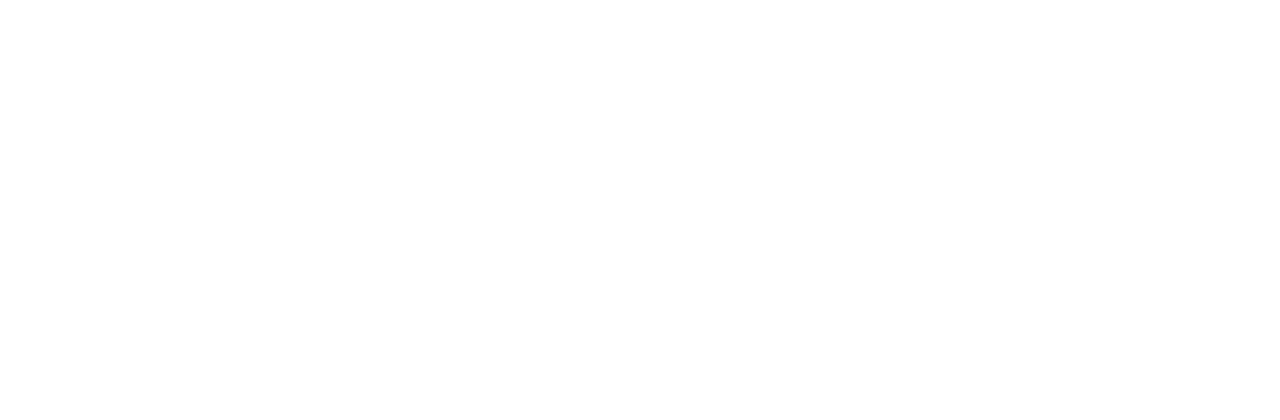
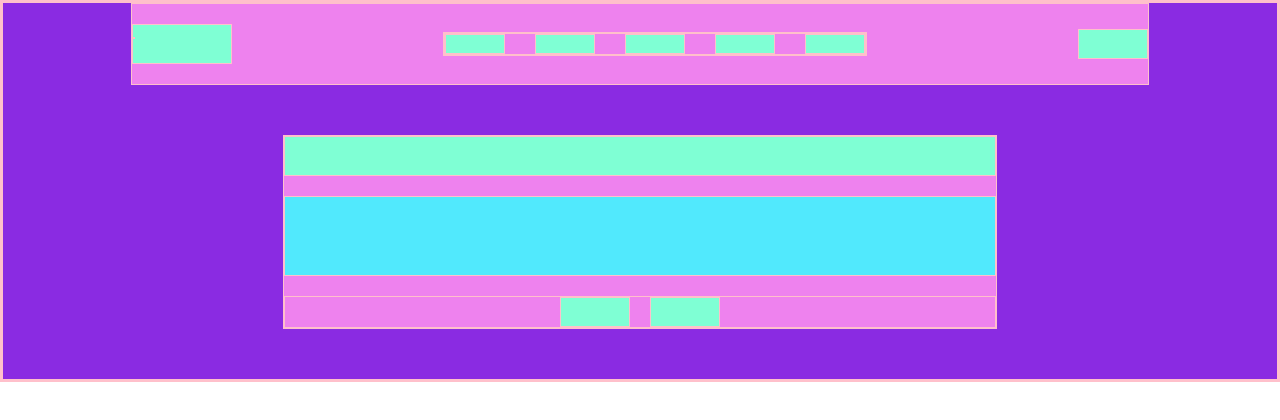
Before and after one commit to monica-harabagiu/htmlcss-struttura-discord, a plain HTML site: page index.html in a window 1280 px wide. Drawn offline with Linux system fonts and the light colour scheme; files that its build step writes are made by us from their sources.

Commit message:
header layout

```diff
--- a/assets/css/style.css
+++ b/assets/css/style.css
@@ -2,4 +2,74 @@
     margin: 0;
     padding: 0;
     box-sizing: border-box;
+    border: 1px solid pink;
 }
+
+header {
+    background-color: blueviolet;
+    padding-inline: 10%;
+}
+
+.flex {
+    display: flex;
+}
+
+.nav-bar {
+    padding-block: 20px;
+    background-color: violet;
+    justify-content: space-between;
+    align-items: center;
+}
+
+.nav-bar figure {
+    background-color: aquamarine;
+    height: 40px;
+    width: 100px;
+}
+
+ul {
+    gap: 30px;
+}
+
+ul li{
+    width: 60px;
+    list-style-type: none;
+    background-color: aquamarine;
+    height: 20px;
+}
+
+.nav-bar button {
+    width: 70px;
+    height: 30px;
+    background-color: aquamarine;
+}
+
+.nav-content {
+    width: 70%;
+    background-color: violet;
+    margin-inline: auto;
+    margin-block: 50px;
+    flex-direction: column;
+    gap: 20px;
+}
+
+h1 {
+    height: 40px;
+    background-color: aquamarine;
+}
+
+.nav-content p {
+    height: 80px;
+    background-color: rgb(81, 233, 253);
+}
+
+.nav-content .buttons {
+    justify-content: center;
+    gap: 20px;
+}
+
+.nav-content button {
+    width: 70px;
+    height: 30px;
+    background-color: aquamarine;
+}
--- a/index.html
+++ b/index.html
@@ -4,9 +4,36 @@
     <meta charset="UTF-8">
     <meta name="viewport" content="width=device-width, initial-scale=1.0">
     <title>Struttura Discord</title>
-    <link rel="stylesheet" href="style.css">
+    <link rel="stylesheet" href="./assets/css/style.css">
 </head>
 <body>
 
+    <header>
+        <div class="nav-bar flex">
+            <figure>
+                <img src="" alt="">
+            </figure>
+            <nav>
+                <ul class="flex">
+                    <li></li>
+                    <li></li>
+                    <li></li>
+                    <li></li>
+                    <li></li>
+                </ul>
+            </nav>
+            <button></button>
+        </div>
+
+        <div class="nav-content flex">
+            <h1></h1>
+            <p></p>
+            <div class="buttons flex">
+                <button></button>
+                <button></button>
+            </div>
+        </div>
+    </header>
+
 </body>
 </html>
```
